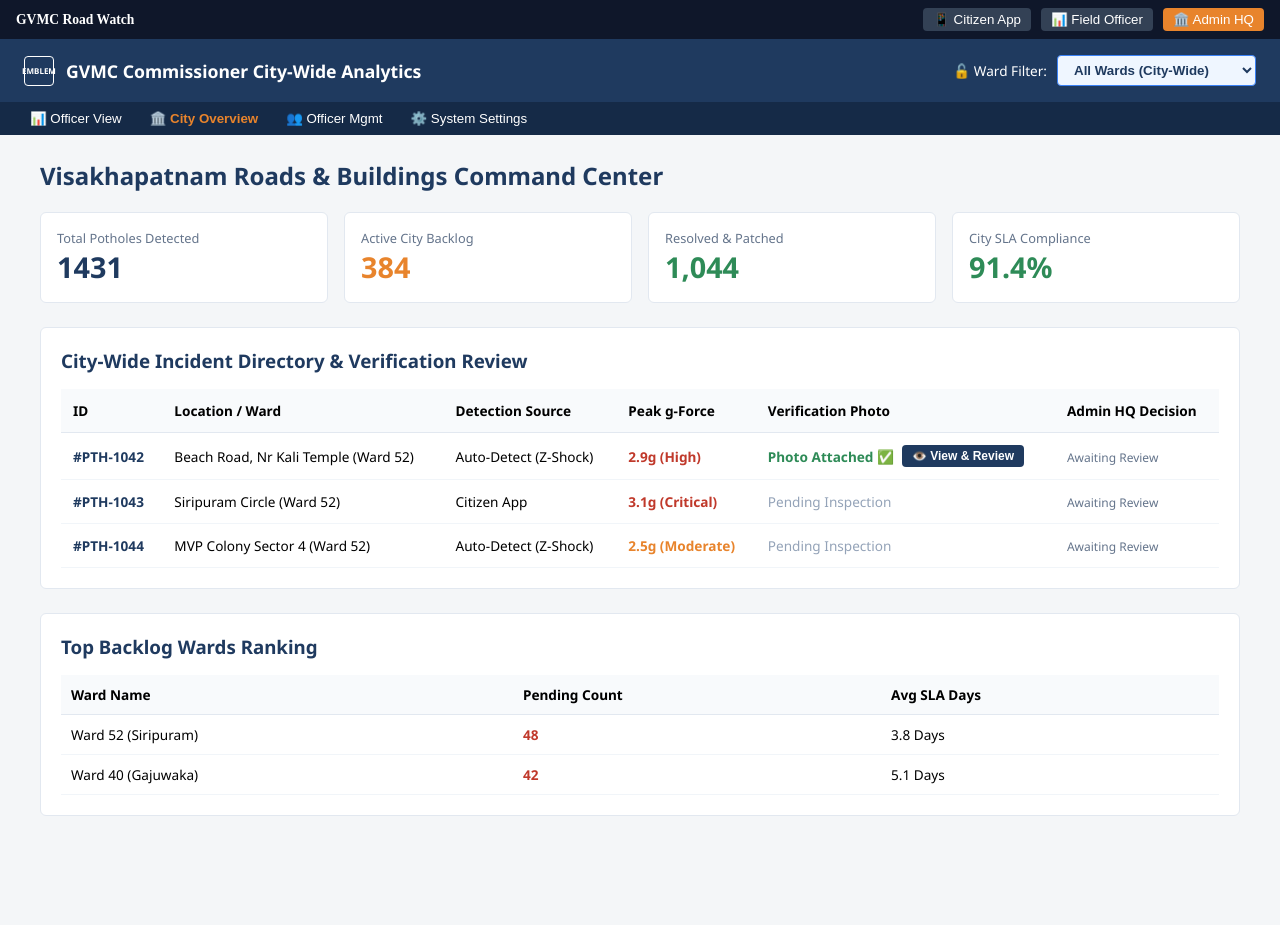
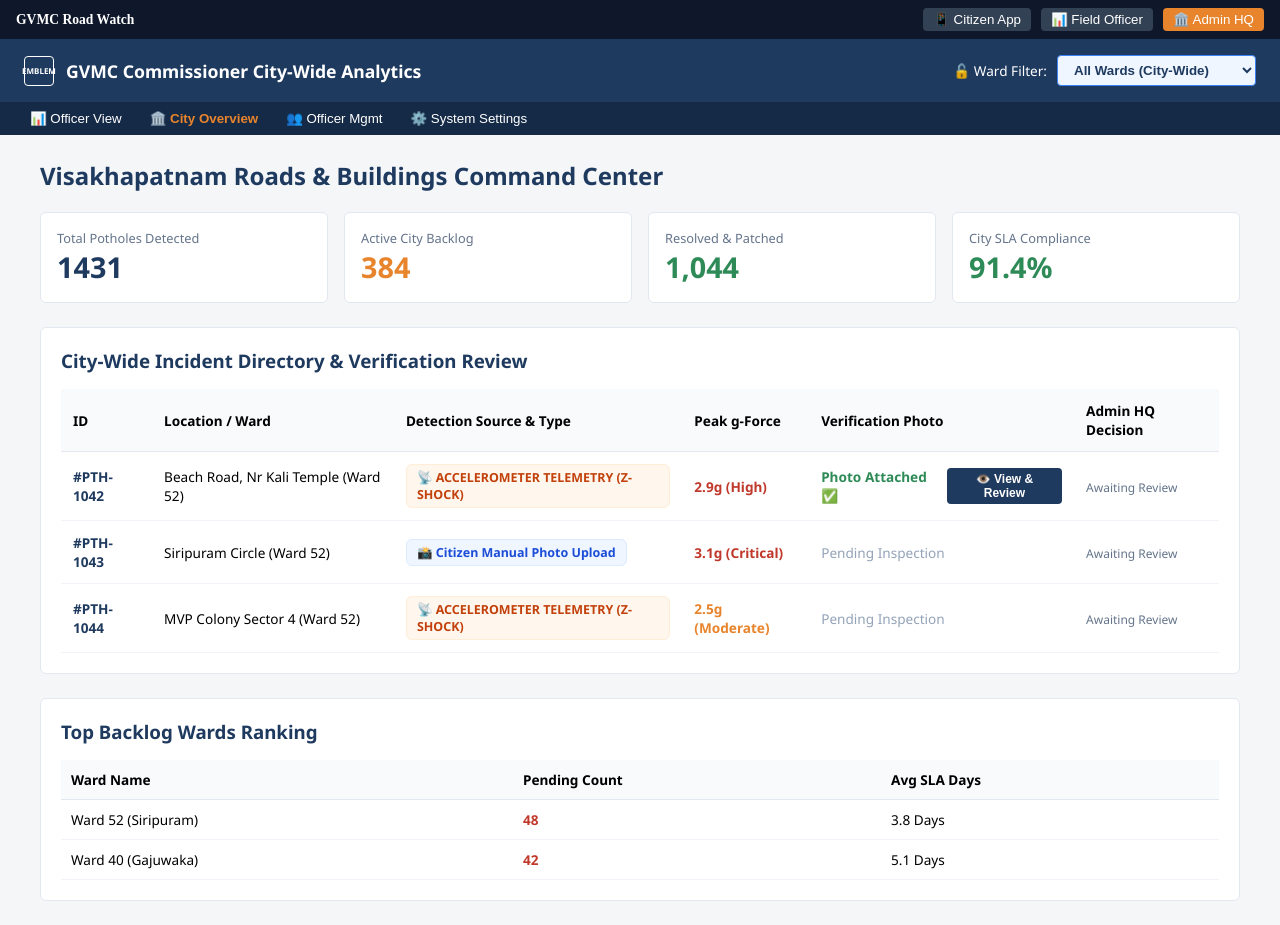
Before and after one commit to ushanth25/hackyatra, a React (Vite) app: page / in a window 1280 px wide. Both pictures are taken after a click on the button "🏛️ Admin HQ". Before the commit the page ends 840 px from the top, so only its background shows below. Built offline with nearby package versions, Linux system fonts and the light colour scheme.

Commit message:
Distinguish detection sources between Accelerometer Telemetry and Citizen Manual Photo Upload

```diff
--- a/src/App.jsx
+++ b/src/App.jsx
@@ -36,7 +36,7 @@ export default function App() {
       location: 'Beach Road, Nr Kali Temple',
       ward: 'Ward 52',
       coords: '17.7231° N, 83.3012° E',
-      source: 'Auto-Detect (Z-Shock)',
+      source: 'ACCELEROMETER TELEMETRY (Z-SHOCK)',
       gForce: '2.9g (High)',
       hitCount: 5,
       status: 'DETECTED',
@@ -52,14 +52,14 @@ export default function App() {
       location: 'Siripuram Circle',
       ward: 'Ward 52',
       coords: '17.7120° N, 83.2950° E',
-      source: 'Citizen App',
+      source: 'Citizen Manual Photo Upload',
       gForce: '3.1g (Critical)',
       hitCount: 3,
       status: 'VERIFIED',
       statusMark: 'Mark Verified ✅',
       severity: 'high',
       notes: 'Damaged asphalt near bus stop',
-      photo: null,
+      photo: 'https://images.unsplash.com/photo-1515162816999-a0c47dc192f7?auto=format&fit=crop&w=400&q=80',
       verificationPhoto: null,
       adminReview: null
     },
@@ -68,7 +68,7 @@ export default function App() {
       location: 'MVP Colony Sector 4',
       ward: 'Ward 52',
       coords: '17.7340° N, 83.3120° E',
-      source: 'Auto-Detect (Z-Shock)',
+      source: 'ACCELEROMETER TELEMETRY (Z-SHOCK)',
       gForce: '2.5g (Moderate)',
       hitCount: 2,
       status: 'ASSIGNED',
@@ -96,14 +96,14 @@ export default function App() {
       );
 
       if (existingIndex !== -1) {
-        // Same Location: Keep SAME ID, increment Hit Count & update g-Force
+        // Same Location: Keep SAME ID, increment Hit Count & update g-Force cleanly
         const updated = [...prev];
         const existing = updated[existingIndex];
         updated[existingIndex] = {
           ...existing,
           hitCount: (existing.hitCount || 1) + 1,
           gForce: newReport.gForce,
-          source: `${existing.source} (+${existing.hitCount || 1} hits)`
+          source: existing.source // Keep clean static source description
         };
         return updated;
       } else {
--- a/src/pages/AdminOverview.jsx
+++ b/src/pages/AdminOverview.jsx
@@ -92,18 +92,35 @@ export function AdminOverview({ onNavigate, reports = [], onSubmitAdminReview })
               <tr style={{ background: '#F8FAFC', borderBottom: '1px solid #E2E8F0' }}>
                 <th style={{ padding: 12 }}>ID</th>
                 <th style={{ padding: 12 }}>Location / Ward</th>
-                <th style={{ padding: 12 }}>Detection Source</th>
+                <th style={{ padding: 12 }}>Detection Source & Type</th>
                 <th style={{ padding: 12 }}>Peak g-Force</th>
                 <th style={{ padding: 12 }}>Verification Photo</th>
                 <th style={{ padding: 12 }}>Admin HQ Decision</th>
               </tr>
             </thead>
             <tbody>
-              {filteredReports.map((report) => (
+              {filteredReports.map((report) => {
+                const isAuto = report.source.includes('ACCELEROMETER') || report.source.includes('Auto-Detect');
+                return (
                   <tr key={report.id} style={{ borderBottom: '1px solid #F1F5F9' }}>
                     <td style={{ padding: 12, fontWeight: 700, color: '#1F3A5F' }}>{report.id}</td>
                     <td style={{ padding: 12 }}>{report.location} ({report.ward})</td>
-                  <td style={{ padding: 12 }}>{report.source}</td>
+                    <td style={{ padding: 12 }}>
+                      <span style={{
+                        display: 'inline-flex',
+                        alignItems: 'center',
+                        gap: 6,
+                        background: isAuto ? '#FFF7ED' : '#EFF6FF',
+                        color: isAuto ? '#C2410C' : '#1D4ED8',
+                        border: `1px solid ${isAuto ? '#FFEDD5' : '#DBEAFE'}`,
+                        padding: '4px 10px',
+                        borderRadius: 6,
+                        fontWeight: 700,
+                        fontSize: '0.78rem'
+                      }}>
+                        {isAuto ? '📡 ACCELEROMETER TELEMETRY (Z-SHOCK)' : '📸 Citizen Manual Photo Upload'}
+                      </span>
+                    </td>
                     <td style={{ padding: 12, color: report.severity === 'high' ? '#C0392B' : '#E8842C', fontWeight: 700 }}>
                       {report.gForce}
                     </td>
@@ -139,7 +156,8 @@ export function AdminOverview({ onNavigate, reports = [], onSubmitAdminReview })
                       )}
                     </td>
                   </tr>
-              ))}
+                );
+              })}
             </tbody>
           </table>
         </div>
@@ -156,6 +174,7 @@ export function AdminOverview({ onNavigate, reports = [], onSubmitAdminReview })
               <div style={{ fontSize: '0.85rem', color: '#475569', marginBottom: 16 }}>
                 <div><strong>Location:</strong> {reviewingReport.location} ({reviewingReport.ward})</div>
                 <div><strong>Coordinates:</strong> {reviewingReport.coords}</div>
+                <div><strong>Detection Type:</strong> {reviewingReport.source.includes('ACCELEROMETER') || reviewingReport.source.includes('Auto-Detect') ? '📡 ACCELEROMETER TELEMETRY (Z-SHOCK)' : '📸 Citizen Manual Photo Upload'}</div>
               </div>
 
               <div style={{ marginBottom: 16 }}>
--- a/src/pages/AutoDetectActive.jsx
+++ b/src/pages/AutoDetectActive.jsx
@@ -104,14 +104,14 @@ export function AutoDetectActive({ onNavigate, onAddReport }) {
     const text = `💥 SHOCK PEAK ${gForceVal}g (Pothole Logged)`;
     setLastSpikeText(text);
 
-    // Auto-dispatch to Officer Queue (same location: Beach Road, Ward 52)
+    // Auto-dispatch to Officer Queue with explicit ACCELEROMETER TELEMETRY source
     if (onAddReport) {
       onAddReport({
         id: '#PTH-1042', // Same ID for Beach Road Ward 52 location
         location: 'Beach Road, Nr Kali Temple',
         ward: 'Ward 52',
         coords: '17.7231° N, 83.3012° E',
-        source: 'Auto-Detect (Z-Shock)',
+        source: 'ACCELEROMETER TELEMETRY (Z-SHOCK)',
         gForce: `${gForceVal}g (High Peak Shock)`,
         status: 'DETECTED',
         statusMark: 'Detected ⚠️',
--- a/src/pages/ReportPothole.jsx
+++ b/src/pages/ReportPothole.jsx
@@ -1,4 +1,4 @@
-import React, { useState, useEffect } from 'react';
+import React, { useState } from 'react';
 
 export function ReportPothole({ onNavigate, onAddReport }) {
   const [severity, setSeverity] = useState('high');
@@ -7,26 +7,6 @@ export function ReportPothole({ onNavigate, onAddReport }) {
   const [locationText, setLocationText] = useState('Detecting GPS location...');
   const [coords, setCoords] = useState('17.7231° N, 83.3012° E');
   const [ward, setWard] = useState('Ward 52');
-
-  useEffect(() => {
-    if ('geolocation' in navigator) {
-      navigator.geolocation.getCurrentPosition(
-        (position) => {
-          const lat = position.coords.latitude.toFixed(4);
-          const lng = position.coords.longitude.toFixed(4);
-          setCoords(`${lat}° N, ${lng}° E`);
-          setLocationText(`GPS Location Locked: Beach Road Ward 52 (${lat}, ${lng})`);
-        },
-        (error) => {
-          console.log('GPS error fallback:', error);
-          setLocationText('17.7231° N, 83.3012° E • Beach Road Ward 52');
-        },
-        { enableHighAccuracy: true, timeout: 5000 }
-      );
-    } else {
-      setLocationText('17.7231° N, 83.3012° E • Beach Road Ward 52');
-    }
-  }, []);
 
   const handlePhotoUpload = (e) => {
     const file = e.target.files[0];
@@ -46,13 +26,13 @@ export function ReportPothole({ onNavigate, onAddReport }) {
       location: 'Beach Road, Nr Kali Temple',
       ward: ward,
       coords: coords,
-      source: 'Citizen App',
+      source: 'Citizen Manual Photo Upload',
       gForce: severity === 'high' ? '2.9g (High)' : severity === 'medium' ? '1.8g (Moderate)' : '1.2g (Low)',
       status: 'DETECTED',
       statusMark: 'Detected ⚠️',
       severity: severity,
-      notes: notes || 'Citizen submitted pothole issue.',
-      photo: photoPreview,
+      notes: notes || 'Citizen submitted manual photo report.',
+      photo: photoPreview || 'https://images.unsplash.com/photo-1515162816999-a0c47dc192f7?auto=format&fit=crop&w=400&q=80',
       verificationPhoto: null
     };
 
@@ -94,7 +74,7 @@ export function ReportPothole({ onNavigate, onAddReport }) {
         {/* Location Box */}
         <div style={{ background: '#F4F6F8', padding: 12, borderRadius: 8, fontSize: '0.85rem' }}>
           <strong style={{ color: '#1F3A5F', display: 'block' }}>GPS Coordinates Locked</strong>
-          <span style={{ color: '#64748B' }}>{locationText}</span>
+          <span style={{ color: '#64748B' }}>17.7231° N, 83.3012° E • Beach Road Ward 52</span>
         </div>
 
         {/* Severity Selector */}
--- a/src/pages/ReportsList.jsx
+++ b/src/pages/ReportsList.jsx
@@ -16,13 +16,15 @@ export function ReportsList({ onNavigate, reports = [] }) {
                 <th style={{ padding: 12 }}>ID</th>
                 <th style={{ padding: 12 }}>Location</th>
                 <th style={{ padding: 12 }}>Confirmations / Hits</th>
-                <th style={{ padding: 12 }}>Detection Source</th>
+                <th style={{ padding: 12 }}>Detection Source & Type</th>
                 <th style={{ padding: 12 }}>Peak g-Force</th>
                 <th style={{ padding: 12 }}>Action</th>
               </tr>
             </thead>
             <tbody>
-              {reports.map((report) => (
+              {reports.map((report) => {
+                const isAuto = report.source.includes('ACCELEROMETER') || report.source.includes('Auto-Detect');
+                return (
                   <tr key={report.id} style={{ borderBottom: '1px solid #F1F5F9' }}>
                     <td style={{ padding: 12, fontWeight: 700, color: '#1F3A5F' }}>{report.id}</td>
                     <td style={{ padding: 12 }}>{report.location}</td>
@@ -31,7 +33,22 @@ export function ReportsList({ onNavigate, reports = [] }) {
                         🔥 {report.hitCount || 1} Shocks Logged
                       </span>
                     </td>
-                  <td style={{ padding: 12 }}>{report.source}</td>
+                    <td style={{ padding: 12 }}>
+                      <span style={{
+                        display: 'inline-flex',
+                        alignItems: 'center',
+                        gap: 6,
+                        background: isAuto ? '#FFF7ED' : '#EFF6FF',
+                        color: isAuto ? '#C2410C' : '#1D4ED8',
+                        border: `1px solid ${isAuto ? '#FFEDD5' : '#DBEAFE'}`,
+                        padding: '4px 10px',
+                        borderRadius: 6,
+                        fontWeight: 700,
+                        fontSize: '0.78rem'
+                      }}>
+                        {isAuto ? '📡 ACCELEROMETER TELEMETRY (Z-SHOCK)' : '📸 Citizen Manual Photo Upload'}
+                      </span>
+                    </td>
                     <td style={{ padding: 12, color: report.severity === 'high' ? '#C0392B' : '#E8842C', fontWeight: 700 }}>
                       {report.gForce}
                     </td>
@@ -44,7 +61,8 @@ export function ReportsList({ onNavigate, reports = [] }) {
                       </button>
                     </td>
                   </tr>
-              ))}
+                );
+              })}
             </tbody>
           </table>
         </div>
```
Lines whose indentation alone changed are shown as unchanged.
